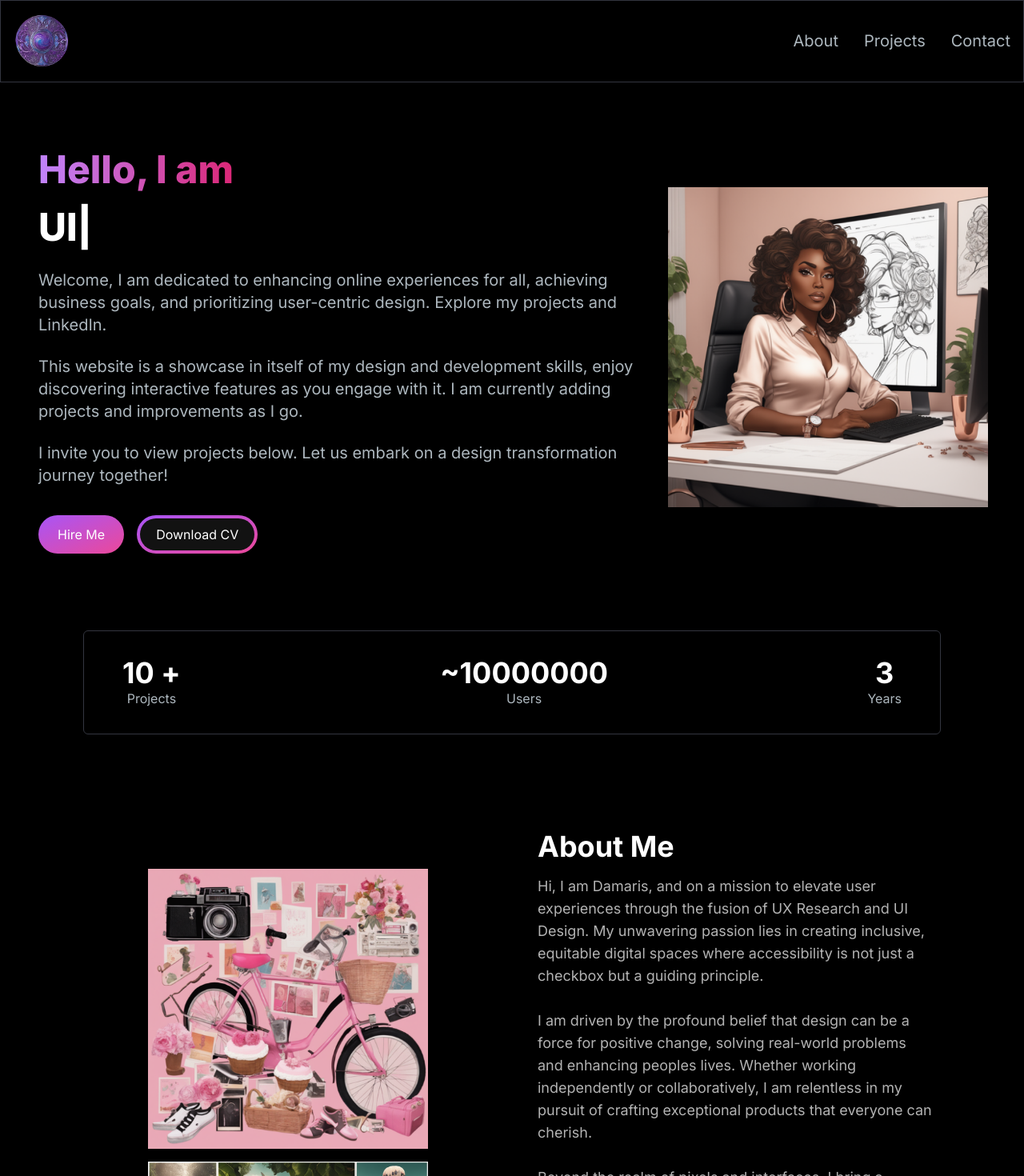
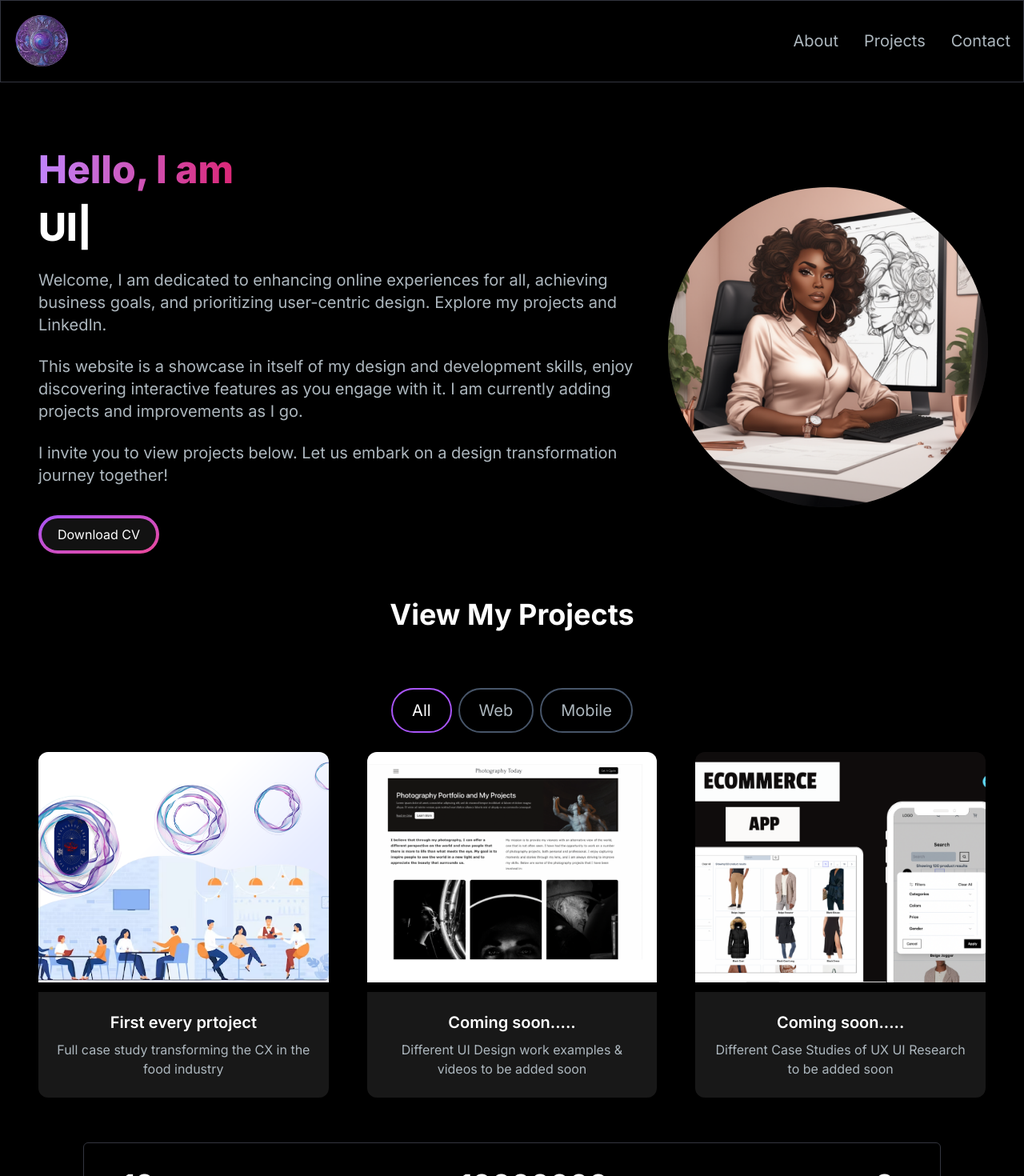
Before and after one commit to Alumsdesigns/portfolio, a Next.js app: page / in a window 1280 px wide. Shown: the top 1470 px of the page at 80% size. Built offline with nearby package versions, Linux system fonts and the light colour scheme.

Commit message:
updated layout, image and text

```diff
--- a/src/app/components/HeroSection.jsx
+++ b/src/app/components/HeroSection.jsx
@@ -51,7 +51,7 @@ const HeroSection = () => {
             transformation journey together!
           </p>
           <div>
-            <Link
+            {/* <Link
               href="https://www.linkedin.com/in/damaris-alum/"
               passHref
               className="px-6 inline-block py-3 rounded-full
@@ -60,7 +60,7 @@ const HeroSection = () => {
             >
               {' '}
               Hire Me
-            </Link>
+            </Link> */}
             {/* <Link
               href="https://www.linkedin.com/in/damaris-alum/"
               passHref
@@ -91,7 +91,7 @@ const HeroSection = () => {
           transition={{ duration: 0.5 }}
           className="col-span-4 place-self-center mt-4 lg:mt-0"
         >
-          <div className="rounded-full bg-[#181818] w-[250px] h-[250px] lg:w-[400px] lg:h-[400px] relative">
+          <div className="rounded-full bg-[#181818] w-[250px] h-[250px] lg:w-[400px] lg:h-[400px] relative overflow-hidden">
             <Image
               src="/images/hero-image2.png"
               alt="hero image"
--- a/src/app/components/ProjectsSection.jsx
+++ b/src/app/components/ProjectsSection.jsx
@@ -10,7 +10,7 @@ import ProjectDetails3 from './ProjectDetails3';
 const projectsData = [
   {
     id: 1,
-    title: 'Mobile Alumnus Steakhouse & Bar App',
+    title: 'First every prtoject',
     description: 'Full case study transforming the CX in the food industry',
     image: '/images/projects/1.png',
     tag: ['All', 'Mobile'],
--- a/src/app/page.js
+++ b/src/app/page.js
@@ -13,9 +13,10 @@ export default function Home() {
       <Navbar />
       <div className="container mt-24 mx-auto px-12 py-0">
         <HeroSection />
+        <ProjectsSection />
         <AchievementsSection />
         <AboutSection />
-        <ProjectsSection />
+
         <ContactMe />
       </div>
       <Footer />
```
